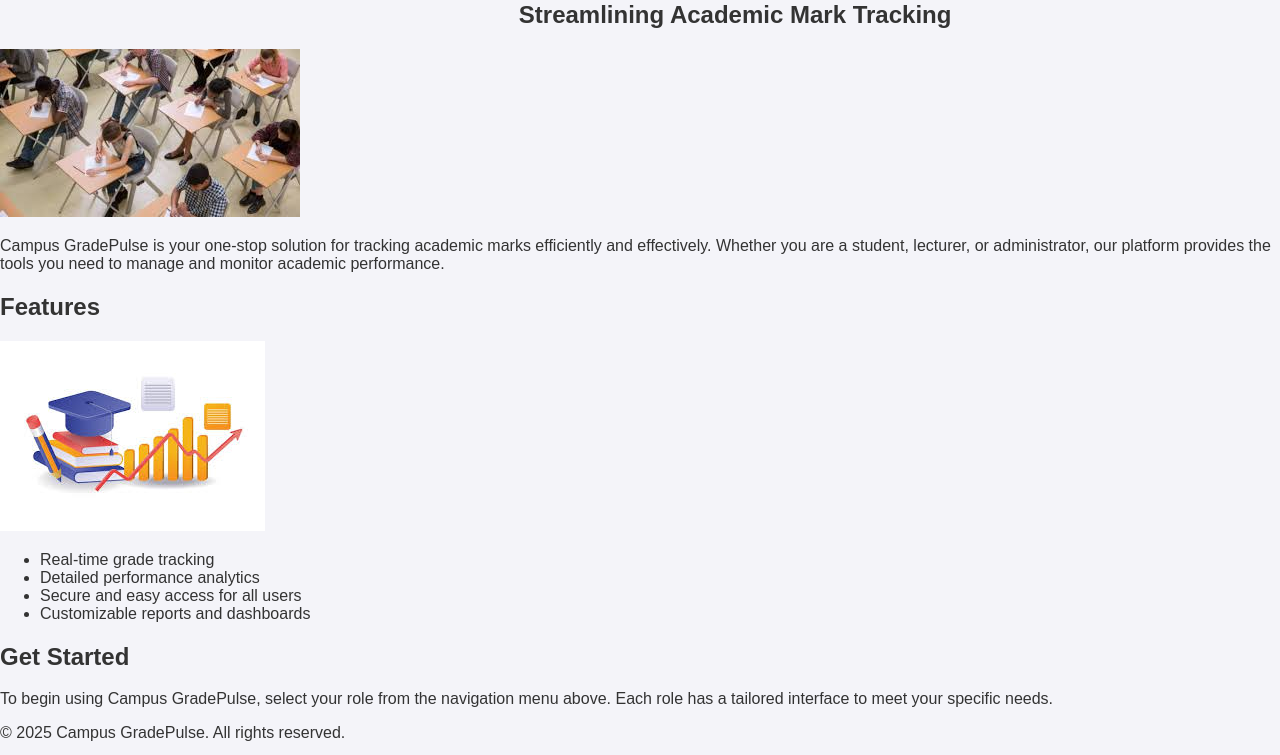
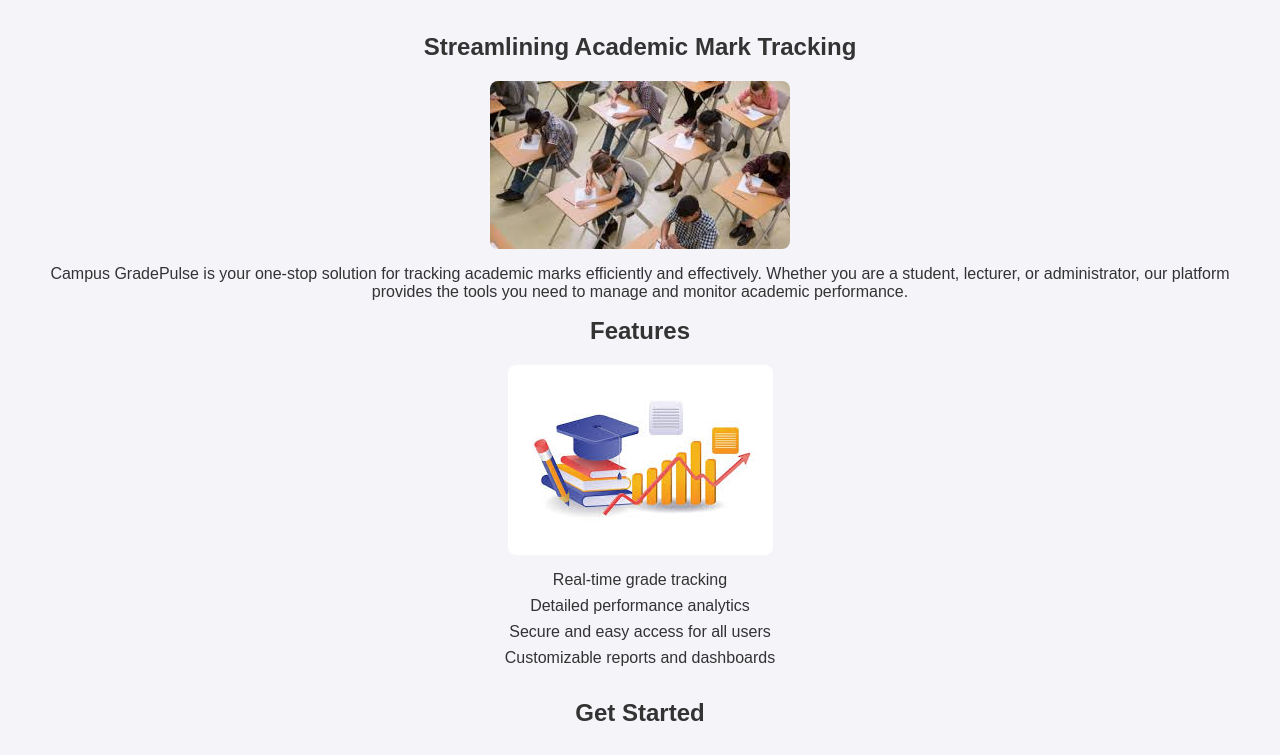
Before and after one commit to PrincessOkaroni/FINAL-PROJECT, a plain HTML site: page index.html in a window 1280 px wide. Shown: the part 115-870 px from the top of the page. Drawn offline with Linux system fonts and the light colour scheme.

Commit message:
styled the sections

```diff
--- a/css/styles.css
+++ b/css/styles.css
@@ -51,3 +51,41 @@
   cursor: pointer;
   color: orange;
 }
+
+main {
+  padding: 2rem;
+}
+
+section {
+  margin-bottom: 2rem;
+}
+
+h1,
+h2,
+h3,
+h4 {
+  text-align: center;
+}
+
+p {
+  text-align: center;
+  float: right;
+  font-weight: 100;
+}
+
+img {
+  display: block;
+  margin: 0 auto;
+  max-width: 100%;
+  border-radius: 8px;
+}
+
+ul {
+  list-style: none;
+  padding: 0;
+  text-align: center;
+}
+
+ul li {
+  margin: 0.5rem 0;
+}
```
